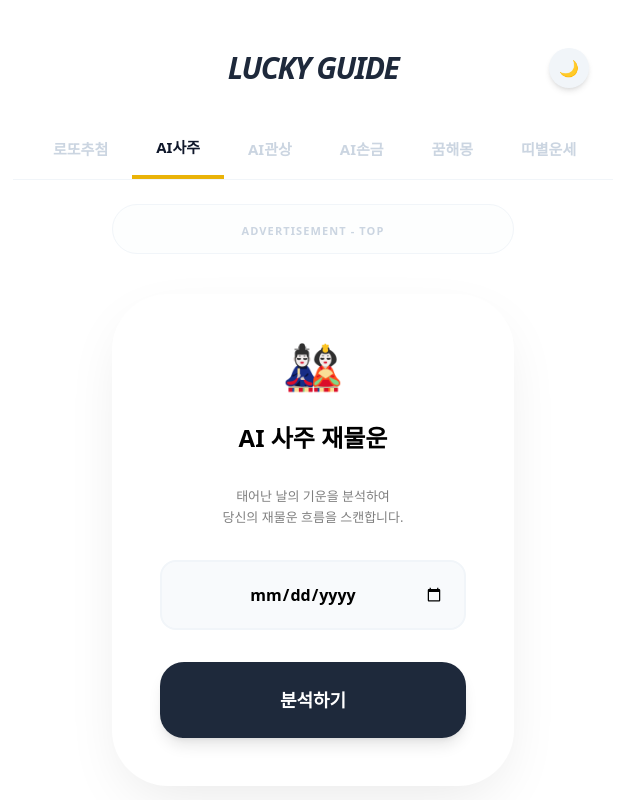
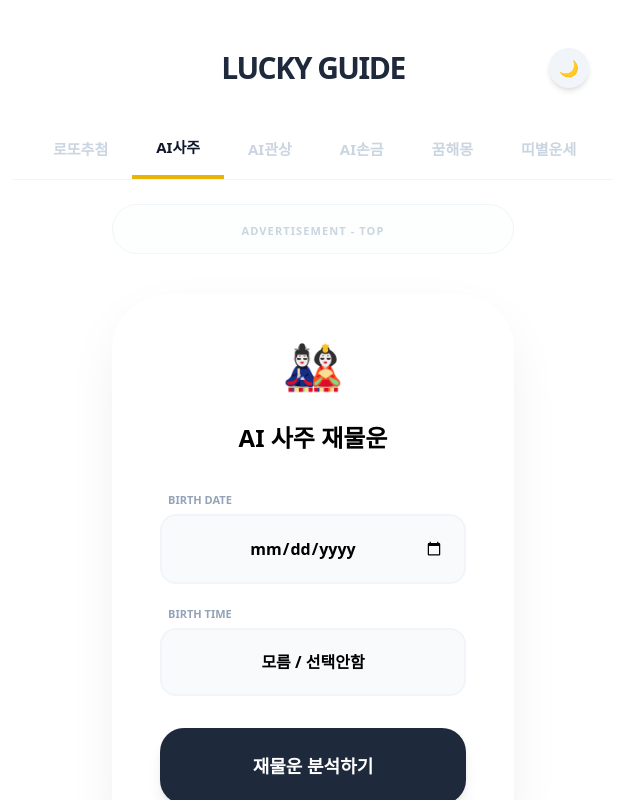
Before and after one commit to cookiekuki0204/lucky-guide, a React (Create React App) app: page / in a window 1280 px wide. Both pictures are taken after a click on the button "AI사주". Shown: the top 800 px of the page, without its empty margins (327-967 px from the left). Built offline with nearby package versions, Linux system fonts and the light colour scheme.

Commit message:
code error로 이전 버전 복원3

```diff
--- a/src/App.js
+++ b/src/App.js
@@ -2,7 +2,6 @@ import React, { useState, useRef, useEffect } from 'react';
 import html2canvas from 'html2canvas';
 import ReactGA from 'react-ga4';
 
-// 구글 애널리틱스 초기화
 ReactGA.initialize('G-0349GV858G');
 
 function App() {
@@ -13,21 +12,18 @@ function App() {
   const [isPrivacyOpen, setIsPrivacyOpen] = useState(false);
   const cardRef = useRef(null);
 
-  // AI 기능용 상태값
+  // 사주 데이터 상태 (날짜와 시간 포함)
   const [sajuData, setSajuData] = useState({ date: '', time: 'unknown' });
   const [sajuResult, setSajuResult] = useState(null);
-  const [aiStep, setAiStep] = useState('input'); // input, loading, result
+  const [aiStep, setAiStep] = useState('input');
   const [selectedImage, setSelectedImage] = useState(null);
 
-  // 페이지 뷰 추적
   useEffect(() => {
     ReactGA.send({ hitType: "pageview", page: window.location.pathname });
   }, []);
 
-  // 로또 번호 생성
   const generateNumbers = () => {
     setIsSpinning(true);
-    ReactGA.event({ category: 'Lotto', action: 'Generate Numbers' });
     setTimeout(() => {
       const newNumbers = [];
       while (newNumbers.length < 6) {
@@ -39,45 +35,24 @@ function App() {
     }, 1000);
   };
 
-  // 번호 복사
   const copyToClipboard = () => {
     if (numbers.length === 0) return;
     navigator.clipboard.writeText(`럭키가이드 행운 번호: ${numbers.join(', ')}`).then(() => {
-      alert('행운의 번호가 복사되었습니다!');
-      ReactGA.event({ category: 'Lotto', action: 'Copy Numbers' });
+      alert('번호가 복사되었습니다!');
     });
   };
 
-  // 사주 분석 로직
-  const analyzeSaju = () => {
-    if (!sajuData.date) return alert("생년월일을 선택해주세요!");
-    setIsSpinning(true);
-    ReactGA.event({ category: 'AI', action: 'Analyze Saju' });
-    setTimeout(() => {
-      const results = [
-        { title: "천복성(天福星)의 기운", desc: "당신의 사주는 타고난 재물 창고가 매우 넓고 견고합니다. 평생 먹을 복이 끊이지 않으며, 특히 올해는 '편재'의 운이 강하게 들어와 예상치 못한 장소에서 횡재수가 따를 상입니다. 주변 사람과의 협력을 통해 부의 크기가 더 커질 것입니다." },
-        { title: "황금 들판의 기운", desc: "성실함이 결국 큰 재산으로 변하는 귀한 사주입니다. 현재 대운이 금(金)의 기운으로 흐르고 있어 결실을 맺기 매우 좋은 시기입니다. 직관을 믿고 움직인다면 로또와 같은 큰 재물운도 충분히 잡을 수 있는 운명입니다." }
-      ];
-      setSajuResult(results[Math.floor(Math.random() * results.length)]);
-      setIsSpinning(false);
-    }, 2000);
-  };
-
-  // 이미지 업로드 로직
   const handleImageUpload = (e) => {
     const file = e.target.files[0];
     if (file) {
       setSelectedImage(URL.createObjectURL(file));
       setAiStep('loading');
-      ReactGA.event({ category: 'AI', action: `Analyze ${activeTab}` });
       setTimeout(() => setAiStep('result'), 3000);
     }
   };
 
-  // 이미지 저장
   const downloadImage = async () => {
     if (!cardRef.current) return;
-    ReactGA.event({ category: 'Share', action: 'Download Image' });
     const canvas = await html2canvas(cardRef.current, { backgroundColor: isDarkMode ? '#0f172a' : '#ffffff', scale: 2 });
     const link = document.createElement('a');
     link.download = `lucky-numbers.png`;
@@ -85,21 +60,17 @@ function App() {
     link.click();
   };
 
-  // 카카오톡 공유
   const shareKakao = () => {
-    if (!window.Kakao) return;
-    const kakao = window.Kakao;
-    if (!kakao.isInitialized()) kakao.init('8ee405ddc4c4db04b8de8268a8317426');
-    ReactGA.event({ category: 'Share', action: 'Kakao Share' });
-    kakao.Share.sendDefault({
+    if (!window.Kakao || !window.Kakao.isInitialized()) return;
+    window.Kakao.Share.sendDefault({
       objectType: 'feed',
       content: {
-        title: numbers.length > 0 ? `🍀 내 행운 번호: ${numbers.join(', ')}` : '🍀 오늘 내 운세는?',
-        description: 'AI가 분석한 로또 번호와 운세를 확인해보세요!',
+        title: '🍀 내 행운 번호 확인하기',
+        description: 'AI가 분석한 로또 번호와 운세!',
         imageUrl: 'https://lucky-guide.pages.dev/og-image.png',
         link: { mobileWebUrl: 'https://lucky-guide.pages.dev', webUrl: 'https://lucky-guide.pages.dev' },
       },
-      buttons: [{ title: '내 행운 확인하기', link: { mobileWebUrl: 'https://lucky-guide.pages.dev', webUrl: 'https://lucky-guide.pages.dev' } }],
+      buttons: [{ title: '무료 확인', link: { mobileWebUrl: 'https://lucky-guide.pages.dev', webUrl: 'https://lucky-guide.pages.dev' } }],
     });
   };
 
@@ -110,12 +81,14 @@ function App() {
       <header className="w-full max-w-[600px] pt-12 pb-6">
         <div className="flex justify-between items-center mb-8 px-6">
           <div className="w-10"></div>
-          <h1 className={`text-3xl font-[900] tracking-tighter italic ${isDarkMode ? 'text-white' : 'text-[#1e293b]'}`}>LUCKY GUIDE</h1>
+          {/* 1. 타이틀 수정: 이탈릭체 제거 및 정자체 굵은 서체 적용 */}
+          <h1 className={`text-3xl font-[900] tracking-tighter ${isDarkMode ? 'text-white' : 'text-[#1e293b]'}`}>LUCKY GUIDE</h1>
           <button onClick={() => setIsDarkMode(!isDarkMode)} className={`w-10 h-10 rounded-full flex items-center justify-center shadow-md ${isDarkMode ? 'bg-slate-700 text-white' : 'bg-slate-100 text-slate-600'}`}>
             {isDarkMode ? '🌙' : '🌙'}
           </button>
         </div>
 
+        {/* 2. 6개 독립 탭 유지 */}
         <nav className="flex overflow-x-auto no-scrollbar border-b border-slate-100 px-4">
           {[
             { id: 'lotto', label: '로또추첨' },
@@ -134,7 +107,6 @@ function App() {
       </header>
 
       <main className="w-full max-w-[450px] px-6 pb-20 flex flex-col items-center">
-        {/* AD SLOT TOP */}
         <div className="w-full py-3 mb-10 border border-slate-100 rounded-full text-center bg-slate-50/30">
           <span className="text-[11px] font-bold text-slate-300 tracking-widest uppercase">ADVERTISEMENT - TOP</span>
         </div>
@@ -145,7 +117,6 @@ function App() {
               <div className="mb-8 text-4xl">✨</div>
               <h2 className={`text-[26px] font-[900] mb-2 tracking-tight ${isDarkMode ? 'text-white' : 'text-slate-800'}`}>당신의 운을 믿으세요</h2>
               <p className="text-[13px] font-bold text-slate-300 tracking-[0.15em] mb-12 uppercase">LUCKY GUIDE PREMIUM</p>
-
               <div className="h-16 flex items-center justify-center mb-12">
                 {numbers.length > 0 ? (
                   <div className="flex gap-2">
@@ -157,17 +128,7 @@ function App() {
                   <span className="text-slate-200 font-bold tracking-[0.3em] text-sm uppercase">READY TO LUCK</span>
                 )}
               </div>
-
-              <button
-                onClick={generateNumbers}
-                disabled={isSpinning}
-                className="w-full py-6 rounded-[2rem] font-[900] text-xl shadow-lg transition-all active:scale-95 disabled:opacity-50"
-                style={{
-                  background: 'linear-gradient(135deg, #e9c46a 0%, #f4a261 100%)',
-                  color: '#ffffff',
-                  boxShadow: '0 10px 25px -5px rgba(244, 162, 97, 0.4)'
-                }}
-              >
+              <button onClick={generateNumbers} disabled={isSpinning} className="w-full py-6 rounded-[2rem] font-[900] text-xl shadow-lg transition-all active:scale-95 disabled:opacity-50" style={{background: 'linear-gradient(135deg, #e9c46a 0%, #f4a261 100%)', color: '#ffffff', boxShadow: '0 10px 25px -5px rgba(244, 162, 97, 0.4)'}}>
                 {isSpinning ? '생성 중...' : '행운 번호 받기'}
               </button>
             </>
@@ -179,9 +140,33 @@ function App() {
                   <div className="space-y-8">
                     <span className="text-5xl block">🎎</span>
                     <h2 className={`text-2xl font-black ${isDarkMode ? 'text-white' : ''}`}>AI 사주 재물운</h2>
-                    <p className="text-[13px] opacity-50 leading-relaxed text-center">태어난 날의 기운을 분석하여<br/>당신의 재물운 흐름을 스캔합니다.</p>
-                    <input type="date" className={`w-full p-5 rounded-2xl border-2 outline-none font-bold text-center ${isDarkMode ? 'bg-slate-700 border-slate-600 text-white' : 'bg-slate-50 border-slate-100'}`} onChange={(e) => setSajuData({...sajuData, date: e.target.value})} />
-                    <button onClick={analyzeSaju} className="w-full py-6 rounded-3xl bg-[#1e293b] text-white font-black text-lg shadow-lg">분석하기</button>
+                    <div className="space-y-4">
+                      {/* 3. 사주 입력값 수정: 날짜 + 시간 */}
+                      <div className="text-left">
+                        <label className="text-[11px] font-bold text-slate-400 ml-2 uppercase">Birth Date</label>
+                        <input type="date" className={`w-full p-5 mt-1 rounded-2xl border-2 outline-none font-bold text-center ${isDarkMode ? 'bg-slate-700 border-slate-600 text-white' : 'bg-slate-50 border-slate-100'}`} onChange={(e) => setSajuData({...sajuData, date: e.target.value})} />
+                      </div>
+                      <div className="text-left">
+                        <label className="text-[11px] font-bold text-slate-400 ml-2 uppercase">Birth Time</label>
+                        <select className={`w-full p-5 mt-1 rounded-2xl border-2 outline-none font-bold text-center appearance-none ${isDarkMode ? 'bg-slate-700 border-slate-600 text-white' : 'bg-slate-50 border-slate-100'}`} onChange={(e) => setSajuData({...sajuData, time: e.target.value})}>
+                          <option value="unknown">모름 / 선택안함</option>
+                          <option value="0">자시 (23~01시)</option><option value="1">축시 (01~03시)</option>
+                          <option value="2">인시 (03~05시)</option><option value="3">묘시 (05~07시)</option>
+                          <option value="4">진시 (07~09시)</option><option value="5">사시 (09~11시)</option>
+                          <option value="6">오시 (11~13시)</option><option value="7">미시 (13~15시)</option>
+                          <option value="8">신시 (15~17시)</option><option value="9">유시 (17~19시)</option>
+                          <option value="10">술시 (19~21시)</option><option value="11">해시 (21~23시)</option>
+                        </select>
+                      </div>
+                    </div>
+                    <button onClick={() => {
+                      if(!sajuData.date) return alert("생년월일을 선택해주세요.");
+                      setIsSpinning(true);
+                      setTimeout(() => {
+                        setSajuResult({title: "천복성(天福星)의 기운", desc: "당신의 사주는 타고난 재물 창고가 매우 넓고 견고합니다. 평생 먹을 복이 끊이지 않으며, 특히 올해는 '편재'의 운이 강하게 들어와 예상치 못한 장소에서 횡재수가 따를 상입니다."});
+                        setIsSpinning(false);
+                      }, 1500);
+                    }} className="w-full py-6 rounded-3xl bg-[#1e293b] text-white font-black text-lg shadow-lg">재물운 분석하기</button>
                   </div>
                 ) : (
                   <div className="text-left animate-in fade-in">
@@ -195,13 +180,13 @@ function App() {
              </div>
           )}
 
+          {/* 관상, 손금, 꿈해몽, 띠별운세 로직 유지 */}
           {activeTab === 'face' && (
             <div className="w-full text-center">
               {aiStep === 'input' && (
                 <div className="space-y-8">
                   <span className="text-5xl block">🎭</span>
                   <h2 className={`text-2xl font-black ${isDarkMode ? 'text-white' : ''}`}>AI 관상 재물운</h2>
-                  <p className="text-[13px] opacity-50 leading-relaxed">얼굴의 이목구비를 분석하여<br/>타고난 복과 재물운을 스캔합니다.</p>
                   <label className="w-full py-6 rounded-3xl bg-[#1e293b] text-white font-black text-lg block cursor-pointer shadow-lg">사진 업로드<input type="file" className="hidden" onChange={handleImageUpload} /></label>
                 </div>
               )}
@@ -210,7 +195,7 @@ function App() {
                 <div className="text-left animate-in slide-in-from-bottom-4">
                   <h3 className="text-lg font-black text-yellow-500 mb-4">황금빛 부자 관상</h3>
                   <div className={`p-6 rounded-3xl text-[14px] leading-relaxed mb-8 ${isDarkMode ? 'bg-slate-700/50 text-slate-200' : 'bg-slate-50 text-slate-600'}`}>
-                    분석 결과, 이마가 넓고 깨끗하여 초년운이 매우 좋으며 코의 준두가 도톰하여 재물을 끌어모으는 강력한 기운이 있습니다. 전형적인 재물이 끊이지 않는 부자 관상입니다.
+                    분석 결과, 이목구비가 재물을 불러모으는 형상입니다. 특히 코의 준두가 도톰하여 재물을 끌어모으는 기운이 매우 강력합니다.
                   </div>
                   <button onClick={() => setAiStep('input')} className="w-full py-4 border-2 rounded-2xl text-xs font-bold text-slate-300">다시 분석</button>
                 </div>
@@ -224,16 +209,15 @@ function App() {
                 <div className="space-y-8">
                   <span className="text-5xl block">✋</span>
                   <h2 className={`text-2xl font-black ${isDarkMode ? 'text-white' : ''}`}>AI 손금 재물운</h2>
-                  <p className="text-[13px] opacity-50 leading-relaxed">손바닥의 주요 선들을 추적하여<br/>미래의 성공과 재력을 예측합니다.</p>
                   <label className="w-full py-6 rounded-3xl bg-[#1e293b] text-white font-black text-lg block cursor-pointer shadow-lg">손바닥 사진 업로드<input type="file" className="hidden" onChange={handleImageUpload} /></label>
                 </div>
               )}
-              {aiStep === 'loading' && <div className="py-20 animate-pulse font-black text-lg text-yellow-500">손금의 선들을 정밀 스캔 중...</div>}
+              {aiStep === 'loading' && <div className="py-20 animate-pulse font-black text-lg text-yellow-500">손금을 정밀 스캔 중...</div>}
               {aiStep === 'result' && (
                 <div className="text-left animate-in slide-in-from-bottom-4">
                   <h3 className="text-lg font-black text-yellow-500 mb-4">강력한 재물운의 손금</h3>
                   <div className={`p-6 rounded-3xl text-[14px] leading-relaxed mb-8 ${isDarkMode ? 'bg-slate-700/50 text-slate-200' : 'bg-slate-50 text-slate-600'}`}>
-                    생명선과 두뇌선이 굵고 선명하며, 특히 약지 아래로 뻗은 태양선이 매우 강력합니다. 이는 스스로의 힘으로 명예와 막대한 부를 일굴 수 있는 귀한 손금임을 뜻합니다.
+                    태양선과 재물선이 매우 선명하게 뻗어 있습니다. 자수성가하여 큰 부를 일굴 수 있는 귀한 에너지가 느껴집니다.
                   </div>
                   <button onClick={() => setAiStep('input')} className="w-full py-4 border-2 rounded-2xl text-xs font-bold text-slate-300">다시 분석</button>
                 </div>
@@ -288,12 +272,11 @@ function App() {
           )}
         </div>
 
-        {/* AD SLOT BOTTOM */}
+        {/* 4. 유틸리티 유지: 복사, 저장, 공유 */}
         <div className="w-full py-3 mb-10 border border-slate-100 rounded-full text-center bg-slate-50/30">
           <span className="text-[11px] font-bold text-slate-300 tracking-widest uppercase">ADVERTISEMENT - BOTTOM</span>
         </div>
 
-        {/* 공유/복사 섹션 */}
         {activeTab === 'lotto' && numbers.length > 0 && (
           <div className="grid grid-cols-3 gap-8 w-full px-4">
             <button onClick={copyToClipboard} className="flex flex-col items-center gap-3">
@@ -312,20 +295,19 @@ function App() {
         )}
       </main>
 
+      {/* 5. 운영 설정 및 푸터 유지 */}
       <footer className="w-full py-10 text-center mt-auto border-t border-slate-50">
         <button onClick={() => setIsPrivacyOpen(true)} className="text-[11px] font-bold text-slate-300 underline mb-2">개인정보처리방침</button>
         <p className="text-[11px] font-bold text-slate-200 uppercase tracking-tighter">© 2026 LUCKY GUIDE. ALL RIGHTS RESERVED.</p>
       </footer>
 
-      {/* 개인정보 모달 */}
       {isPrivacyOpen && (
-        <div className="fixed inset-0 z-50 flex items-center justify-center p-6 bg-black/80 backdrop-blur-md">
+        <div className="fixed inset-0 z-50 flex items-center justify-center p-6 bg-black/80 backdrop-blur-sm">
           <div className={`w-full max-w-sm p-10 rounded-[3rem] max-h-[80vh] overflow-y-auto ${isDarkMode ? 'bg-slate-800 text-white' : 'bg-white text-slate-800'}`}>
             <h2 className="text-xl font-black mb-8 border-b pb-4">개인정보처리방침</h2>
             <div className="text-[12px] leading-relaxed space-y-6 opacity-90 text-left">
-              <p><strong>1. 수집 항목</strong>: 본 서비스는 이름, 연락처 등 개인 식별 정보를 수집하지 않습니다. 분석용 사진은 브라우저 내에서만 처리되며 서버에 저장되지 않습니다.</p>
-              <p><strong>2. 분석 도구</strong>: Google Analytics(GA4)를 사용하여 서비스 개선을 위한 익명 통계만 수집합니다.</p>
-              <p><strong>3. 데이터 보안</strong>: 입력된 생년월일은 분석 즉시 파기되며 어디에도 저장되지 않습니다.</p>
+              <p><strong>1. 수집 항목</strong>: 본 서비스는 이름, 연락처 등 개인 정보를 저장하지 않습니다.</p>
+              <p><strong>2. 분석 도구</strong>: GA4를 통해 익명 통계만 수집합니다.</p>
             </div>
             <button onClick={() => setIsPrivacyOpen(false)} className="w-full mt-10 py-5 bg-yellow-500 text-slate-900 font-black rounded-3xl shadow-xl">닫기</button>
           </div>
```
